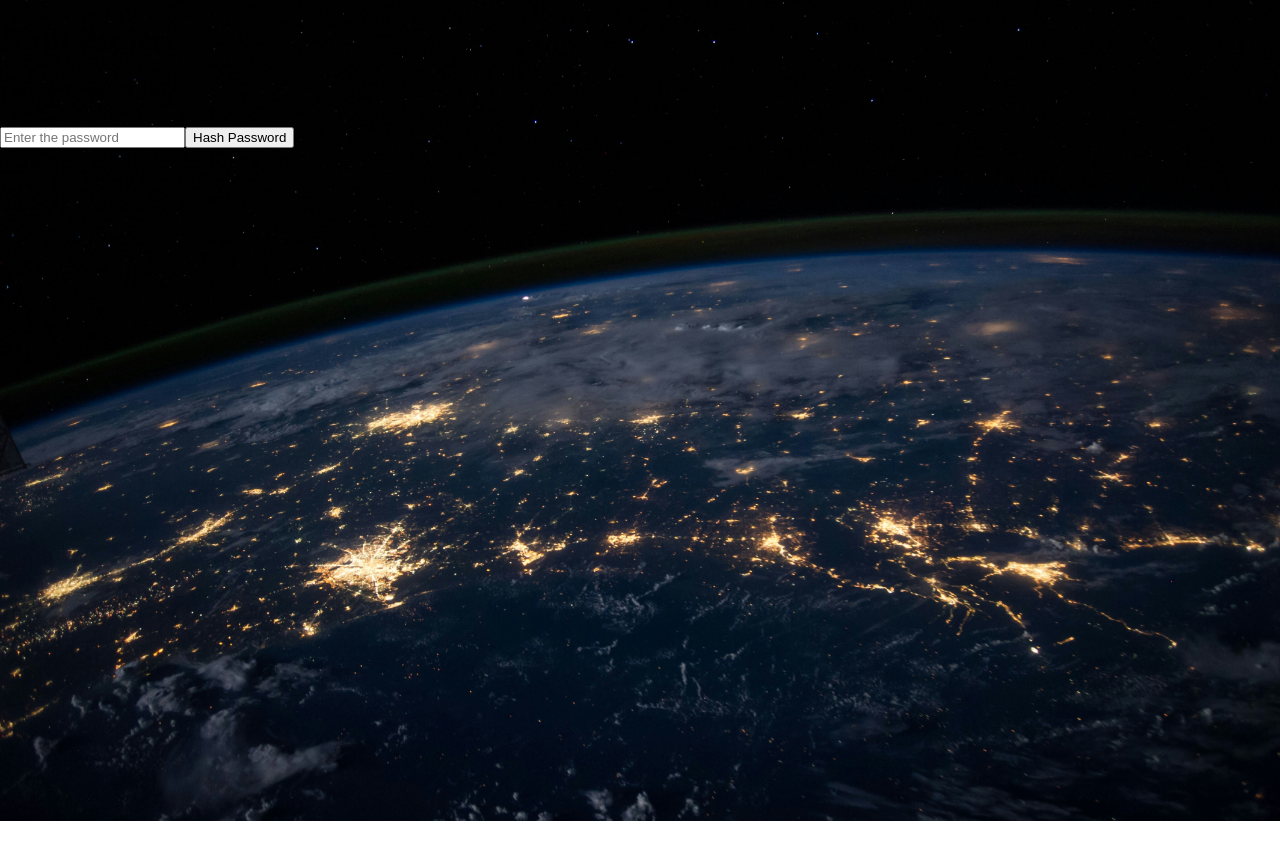
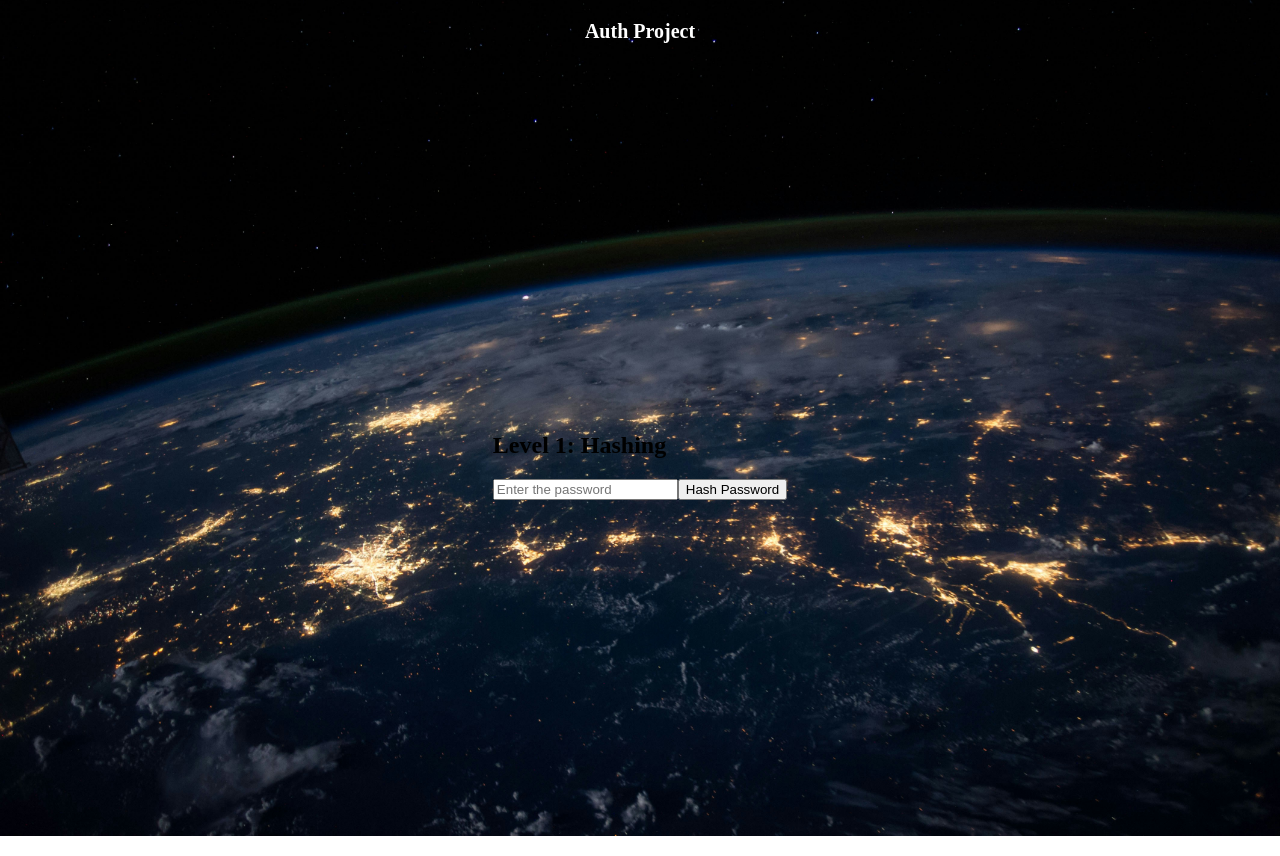
Before and after one commit to Adarsh-bhandari1/Auth_project, a React (Vite) app: page / in a window 1280 px wide. Before the commit the page ends 821 px from the top, so only its background shows below. Built offline with nearby package versions, Linux system fonts and the light colour scheme.

Commit message:
add some styling to l1 and title

```diff
--- a/src/Client/Css/style.css
+++ b/src/Client/Css/style.css
@@ -8,3 +8,16 @@ body {
     margin: 0;
     padding: 0;
 }
+.container {
+    display: flex;
+    justify-content: center;
+    align-items: center;
+    height: 100vh;
+}
+.h1_style{
+    color: white;
+    font-size: 20px;
+    font-weight: bold;
+    text-align: center;
+    margin-top: 20px;
+}
--- a/src/Client/Pages/app.jsx
+++ b/src/Client/Pages/app.jsx
@@ -1,12 +1,15 @@
 import React from "react";
 import L1 from "./L1";
+import "../Css/style.css";
 function App() {
   return (
     <div>
-      <h1>Auth Project</h1>
-      <L1 />
+      <h1 className="h1_style">Auth Project</h1>
+      <div className="container">
+        <L1 />
+      </div>
     </div>
-  )
+  );
 }
 
 export default App;
```
